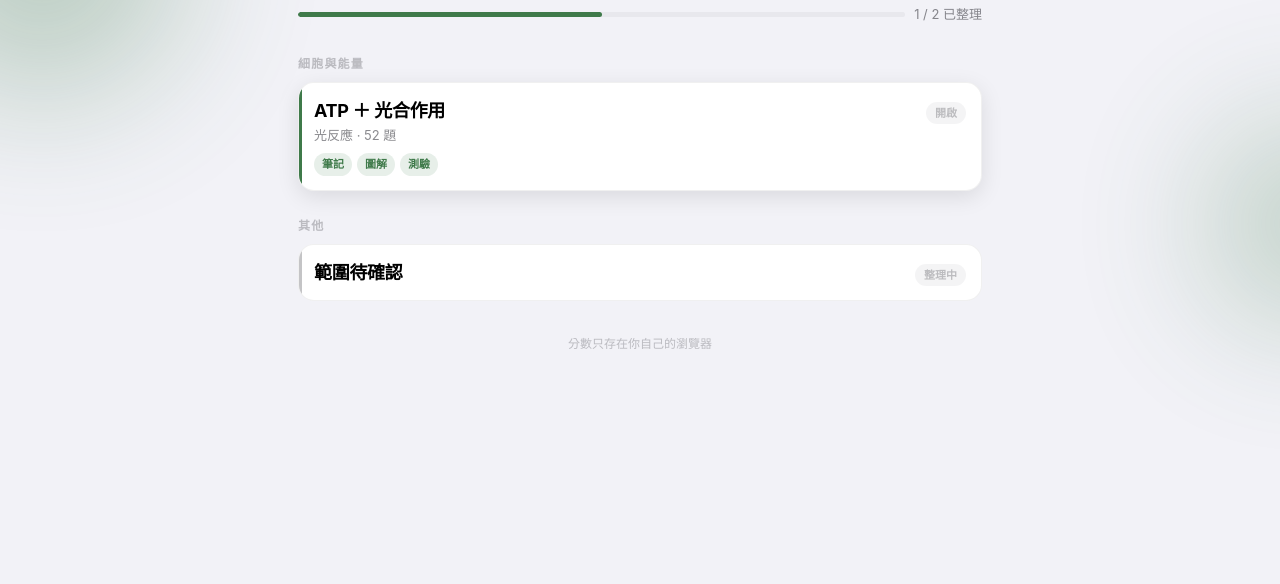
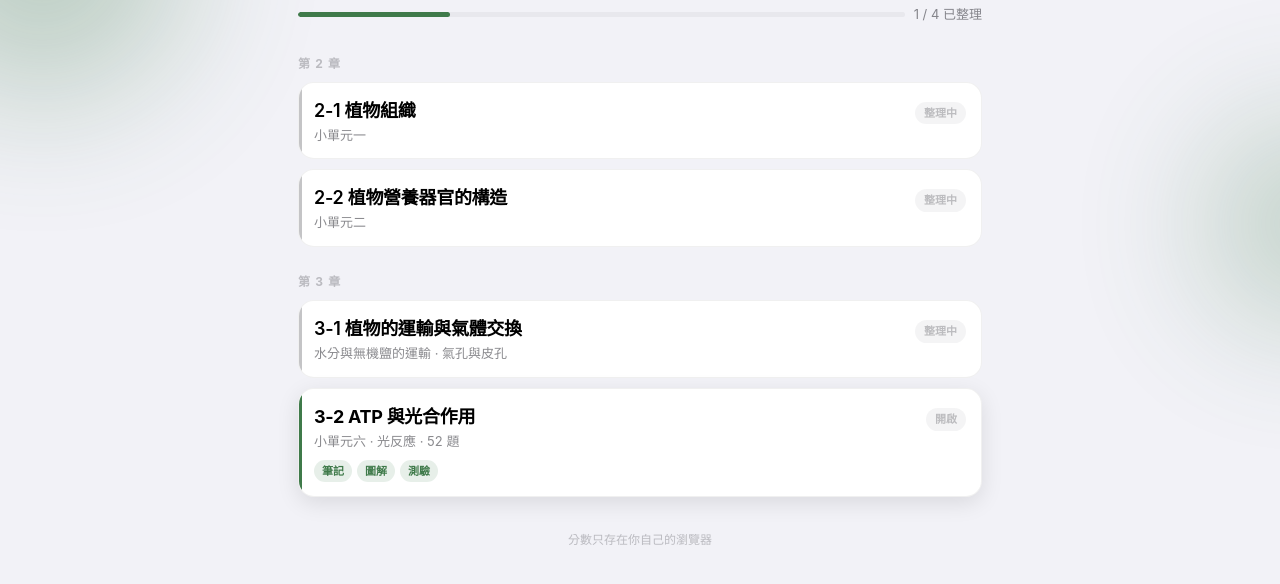
Before and after one commit to rickychen-wq/notes, a plain HTML site: page s-bio.html in a window 1280 px wide. Shown: the part 132-716 px from the top of the page. Drawn offline with Linux system fonts and the light colour scheme.

Commit message:
Update biology exam scope

```diff
--- a/s-bio.html
+++ b/s-bio.html
@@ -111,15 +111,15 @@
     <div class="en rise" style="animation-delay:40ms">Biology</div>
     <h1 class="rise" style="animation-delay:70ms">生物</h1>
     <div class="pg rise" style="animation-delay:95ms">
-      <span class="pgbar"><i id="pb"></i></span><span>1 / 2 已整理</span>
+      <span class="pgbar"><i id="pb"></i></span><span>1 / 4 已整理</span>
     </div>
   </div>
-  <h2 class="g rise" style="animation-delay:120ms">細胞與能量</h2><div class="list"><a class="it pressable rise" href="bio-photo.html" style="animation-delay:165ms" data-id="bio-photo"><div class="hd"><div><div class="tt">ATP ＋ 光合作用</div><div class="ss">光反應 · 52 題</div></div><span class="badge dn" data-badge>開啟</span></div><div class="tags"><span>筆記</span><span>圖解</span><span>測驗</span></div></a></div><h2 class="g rise" style="animation-delay:210ms">其他</h2><div class="list"><div class="it todo rise" style="animation-delay:255ms"><div class="hd"><div><div class="tt">範圍待確認</div></div><span class="badge wait">整理中</span></div></div></div>
+  <h2 class="g rise" style="animation-delay:120ms">第 2 章</h2><div class="list"><div class="it todo rise" style="animation-delay:165ms"><div class="hd"><div><div class="tt">2-1 植物組織</div><div class="ss">小單元一</div></div><span class="badge wait">整理中</span></div></div><div class="it todo rise" style="animation-delay:210ms"><div class="hd"><div><div class="tt">2-2 植物營養器官的構造</div><div class="ss">小單元二</div></div><span class="badge wait">整理中</span></div></div></div><h2 class="g rise" style="animation-delay:255ms">第 3 章</h2><div class="list"><div class="it todo rise" style="animation-delay:300ms"><div class="hd"><div><div class="tt">3-1 植物的運輸與氣體交換</div><div class="ss">水分與無機鹽的運輸 · 氣孔與皮孔</div></div><span class="badge wait">整理中</span></div></div><a class="it pressable rise" href="bio-photo.html" style="animation-delay:345ms" data-id="bio-photo"><div class="hd"><div><div class="tt">3-2 ATP 與光合作用</div><div class="ss">小單元六 · 光反應 · 52 題</div></div><span class="badge dn" data-badge>開啟</span></div><div class="tags"><span>筆記</span><span>圖解</span><span>測驗</span></div></a></div>
   <footer>分數只存在你自己的瀏覽器</footer>
 </main>
 
 <script>
-setTimeout(function(){ document.getElementById('pb').style.width='50%'; }, 420);
+setTimeout(function(){ document.getElementById('pb').style.width='25%'; }, 420);
 document.querySelectorAll('.it[data-id]').forEach(function(el){
   var b=el.querySelector('[data-badge]'); if(!b) return;
   var sc=nxScore(el.dataset.id);
```
Also changed, not shown: index.html (+2 -2 lines).
